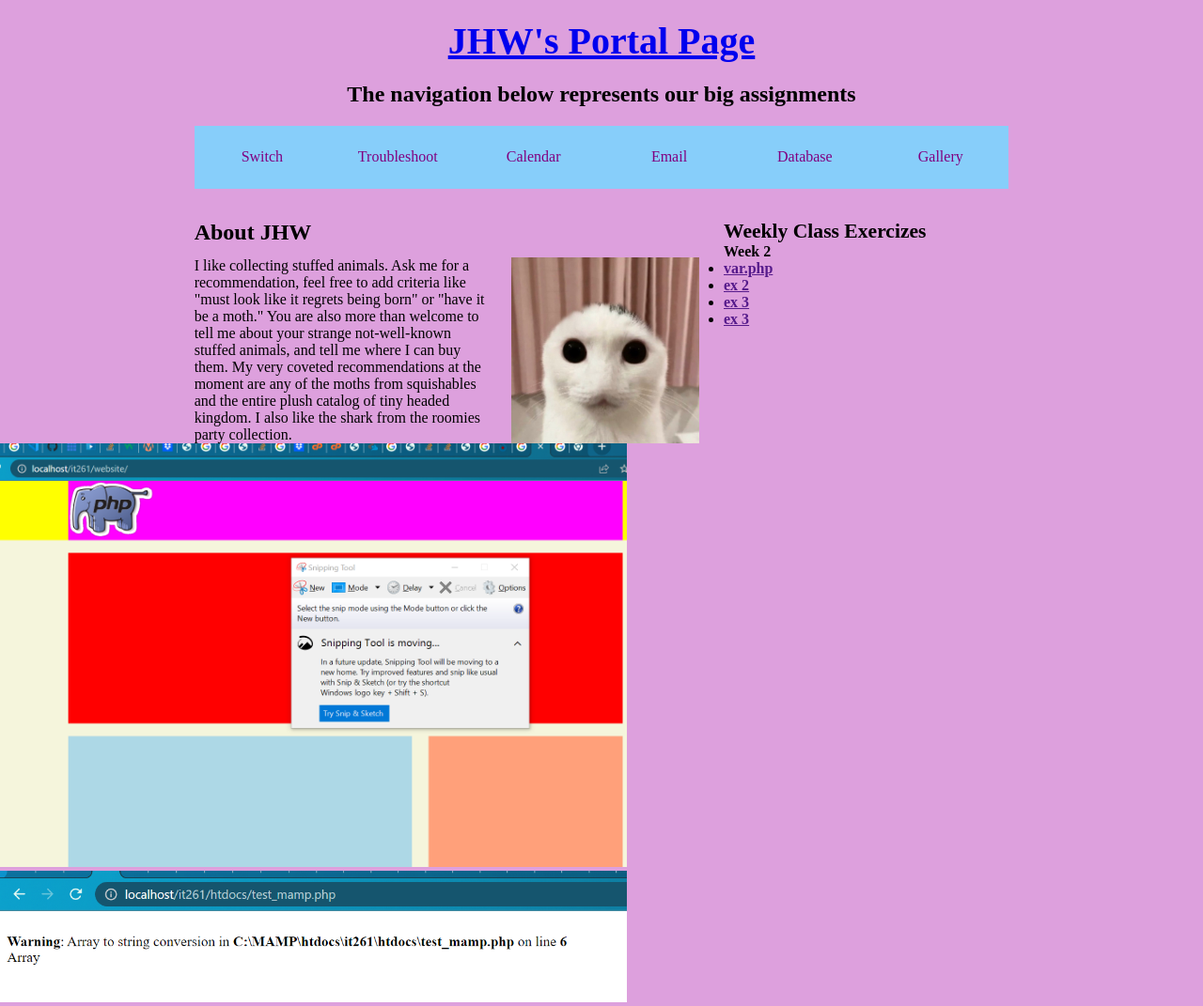
After one commit to TheMoinator22/it261, a PHP site: page / in a window 1280 px wide. The commit adds this page. Shown: the whole page at 94% size. Run offline with PHP 8.4, Linux system fonts and the light colour scheme.

Commit message:
finished week 1

```diff
--- /dev/null
+++ b/index.php
@@ -0,0 +1,121 @@
+<!DOCTYPE html>
+<html lang="en">
+<head>
+    <meta charset="UTF-8">
+    <meta http-equiv="X-UA-Compatible" content="IE=edge">
+    <meta name="viewport" content="width=device-width, initial-scale=1.0">
+    <title>Portal Page</title>
+    <link href="website/css/portalstyles.css" type="text/css" rel="stylesheet">
+</head>
+<body>
+
+    <h1>
+        <a href="index.php">
+            JHW's Portal Page
+        </a>
+    </h1>
+
+    <h2>
+        The navigation below represents our big assignments
+    </h2>
+
+    <div id="wrapper">
+
+        <nav>
+
+            <ul>
+
+                <li>
+                    <a href="">
+                        Switch
+                    </a>
+                </li>
+
+                <li>
+                    <a href="">
+                        Troubleshoot
+                    </a>
+                </li>
+
+                <li>
+                    <a href="">
+                        Calendar
+                    </a>
+                </li>
+
+                <li>
+                    <a href="">
+                        Email
+                    </a>
+                </li>
+
+                <li>
+                    <a href="">
+                        Database
+                    </a>
+                </li>
+
+                <li>
+                    <a href="">
+                        Gallery
+                    </a>
+                </li>
+
+            </ul>
+        </nav>
+
+        <main>
+            <h2>
+                About JHW
+            </h2>
+
+            <img class="right" src="website/images/thisisme.jpg" alt="funny picture of a cat">
+
+            <p>
+                I like collecting stuffed animals.
+                Ask me for a recommendation,
+                feel free to add criteria like "must look like it regrets being born"
+                or "have it be a moth."
+                You are also more than welcome to tell me about your strange
+                not-well-known stuffed animals, and tell me where I can buy them.
+                My very coveted recommendations at the moment are any of
+                the moths from squishables and the entire plush catalog of tiny headed kingdom.
+                I also like the shark from the roomies party collection.
+            </p>
+
+        </main>
+
+        <aside>
+
+            <h3>
+                Weekly Class Exercizes
+            </h3>
+
+            <h4> Week 2 <h4>
+            <ul>
+                <li>
+                    <a href="">var.php</a>
+                </li>
+
+                <li>
+                    <a href="">ex 2</a>
+                </li>
+
+                <li>
+                    <a href="">ex 3</a>
+                </li>
+
+                <li>
+                    <a href="">ex 3</a>
+                </li>
+            </ul>
+
+        </aside>
+    </div>
+    <!-- close wrapper -->
+
+    <img src="website/images/code_01082023_1.png" alt="My MAMP localhost showing my website">
+    <img src="website/images/code_01082023_2.png" alt="MAMP showing an error">
+
+</body>
+</html>
--- a/website/css/styles.css
+++ b/website/css/homestyles.css
@@ -1,3 +1,4 @@
+/* styles for our home page */
 *{
     margin:0;
     padding:0;
--- /dev/null
+++ b/website/css/portalstyles.css
@@ -0,0 +1,101 @@
+/* styles for portal page */
+* {
+    padding: 0;
+    margin: 0;
+    box-sizing: border-box;
+}
+
+
+body {
+    background: plum;
+}
+
+
+#wrapper {
+    max-width: 650pt;
+    margin: 15pt auto;
+}
+
+
+nav {
+    background: lightskyblue;
+    height: 50pt;
+    line-height: 50pt;
+    margin-bottom: 15pt;
+}
+
+
+nav li {
+    float: left;
+    width: 16.66%;
+    text-align: center;
+    list-style-type: none;
+}
+
+
+nav a {
+    text-decoration: none;
+    color: purple;
+}
+
+
+main img {
+    width: 150pt;
+}
+
+
+main {
+    width: 62%;
+    float: left;
+}
+
+
+aside {
+    width: 35%;
+    float: right;
+}
+
+
+main h2 {
+    text-align: left;
+    margin-top: 10pt;
+    margin-bottom: 10pt;
+}
+
+
+.right {
+    float: right;
+    margin-left: 20pt;
+}
+
+
+/* typography */
+h1 {
+    text-align: center;
+    font-size: 2.5em;
+    margin: 15pt 0;
+}
+
+
+h2 {
+    text-align: center;
+    font-size: 1.5em;
+    margin-bottom: 15pt;
+}
+
+
+h3 {
+    font-size: 1.35em;
+    margin-top: 10pt;
+}
+
+
+h4 {
+    font-size: 1em;
+}
+
+
+img {
+    clear: both;
+    width: 500pt;
+}
--- a/website/index.html
+++ b/website/index.html
@@ -6,7 +6,7 @@
     <meta http-equiv="X-UA-Compatible" content="IE=edge">
     <meta name="viewport" content="width=device-width, initial-scale=1.0">
     <title>Home Page</title>
-    <link href="css/styles.css" type="text/css" rel="stylesheet">
+    <link href="css/homestyles.css" type="text/css" rel="stylesheet">
 </head>
 
 <body>
@@ -149,7 +149,7 @@
 
             <li>All Rights Reserved</li>
 
-            <li><a href="../index.php">Web Design by YOUR NAME</a></li>
+            <li><a href="../index.php">Web Design by JHW</a></li>
 
             <li><a id="html-checker" href="#">HTML Validation</a></li>
 
```
Also changed, not shown: website/images/code_01082023_1.png (added), website/images/code_01082023_2.png (added), website/images/thisisme.jpg (added).
